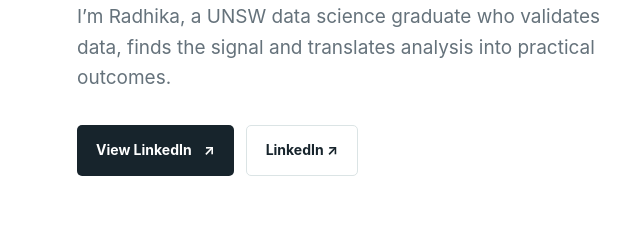
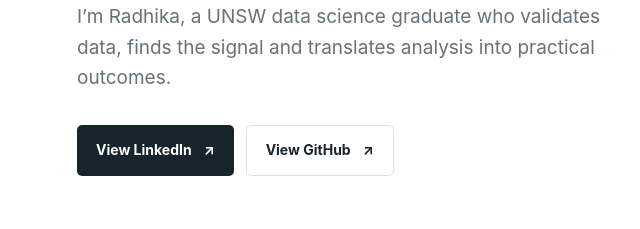
Before and after one commit to radhikabarve/radhikabarve.github.io, a plain HTML site: page index.html in a window 1280 px wide. Shown: the part 433-662 px from the top of the page, 1-641 px from the left. Drawn offline with Linux system fonts and the light colour scheme.

Commit message:
Replace duplicate LinkedIn button with GitHub link

```diff
--- a/index.html
+++ b/index.html
@@ -3,6 +3,7 @@
 <head>
   <meta charset="utf-8" />
   <meta name="viewport" content="width=device-width, initial-scale=1" />
+
   <meta
     name="description"
     content="Radhika Barve — Data and AI analyst portfolio."
@@ -69,11 +70,11 @@
 
           <a
             class="button ghost"
-            href="https://www.linkedin.com/in/radhika-barve/"
+            href="https://github.com/radhikabarve"
             target="_blank"
             rel="noreferrer"
           >
-            LinkedIn ↗
+            View GitHub <span>↗</span>
           </a>
         </div>
 
```
